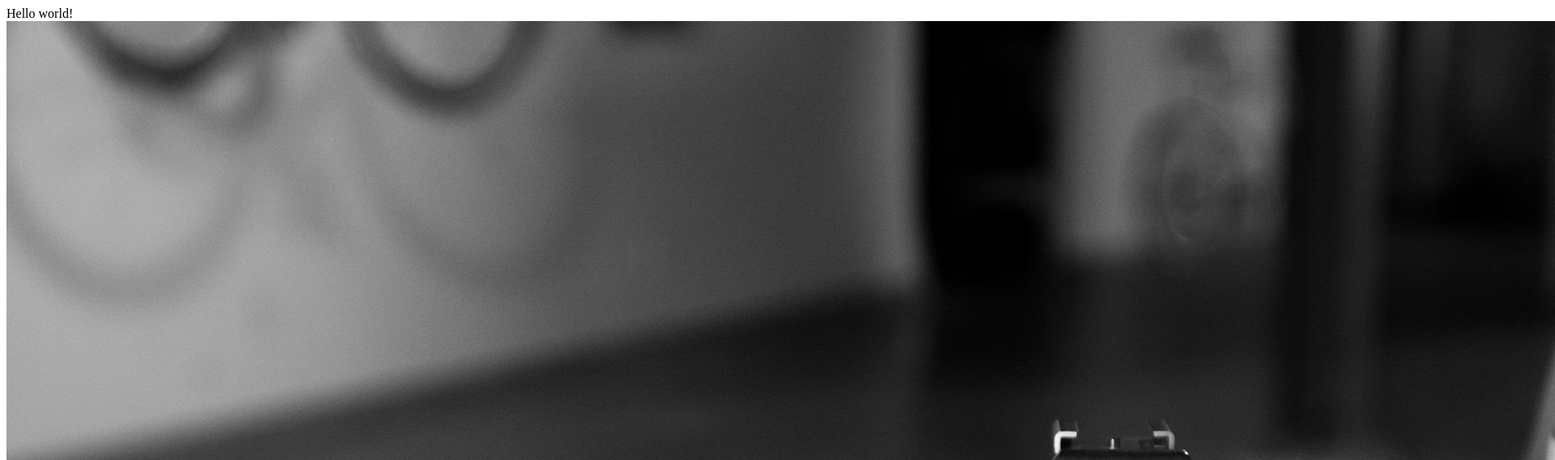
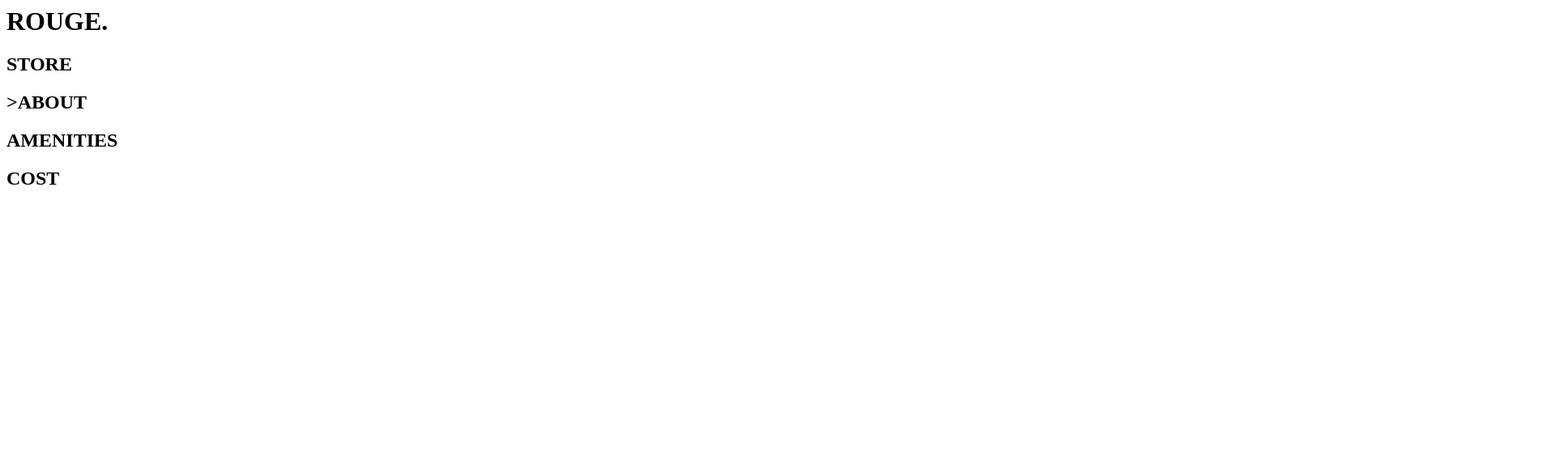
Before and after one commit to ko1h/lakai, a website: page src/index.html in a window 1280 px wide. Shown: the top 568 px of the page at 81% size, 1920 px wide, since content can reach past the window. Drawn offline with Linux system fonts and the light colour scheme.

Commit message:
fix image issue in readme and also add top nav bar in html

```diff
--- a/src/index.html
+++ b/src/index.html
@@ -2,7 +2,20 @@
   <head>
   </head>
   <body>
-    <div>Hello world!</div>
-    <img src="assets/images/camera.jpeg" alt="photo">
+    <div class="container">
+      <div class="navbar">
+        <div class="logo">
+          <h1>ROUGE.</h1>
+        </div>
+        <div class="menu">
+          <!-- MENU -->
+        </div>
+      </div>
+      <div class="sidebar">
+        <h2>STORE</h2>
+        <h2>>ABOUT</h2>
+        <h2>AMENITIES</h2>
+        <h2>COST</h2>
+      </div>
   </body>
 </html>
```
Also changed, not shown: README.md, 1 other file.
